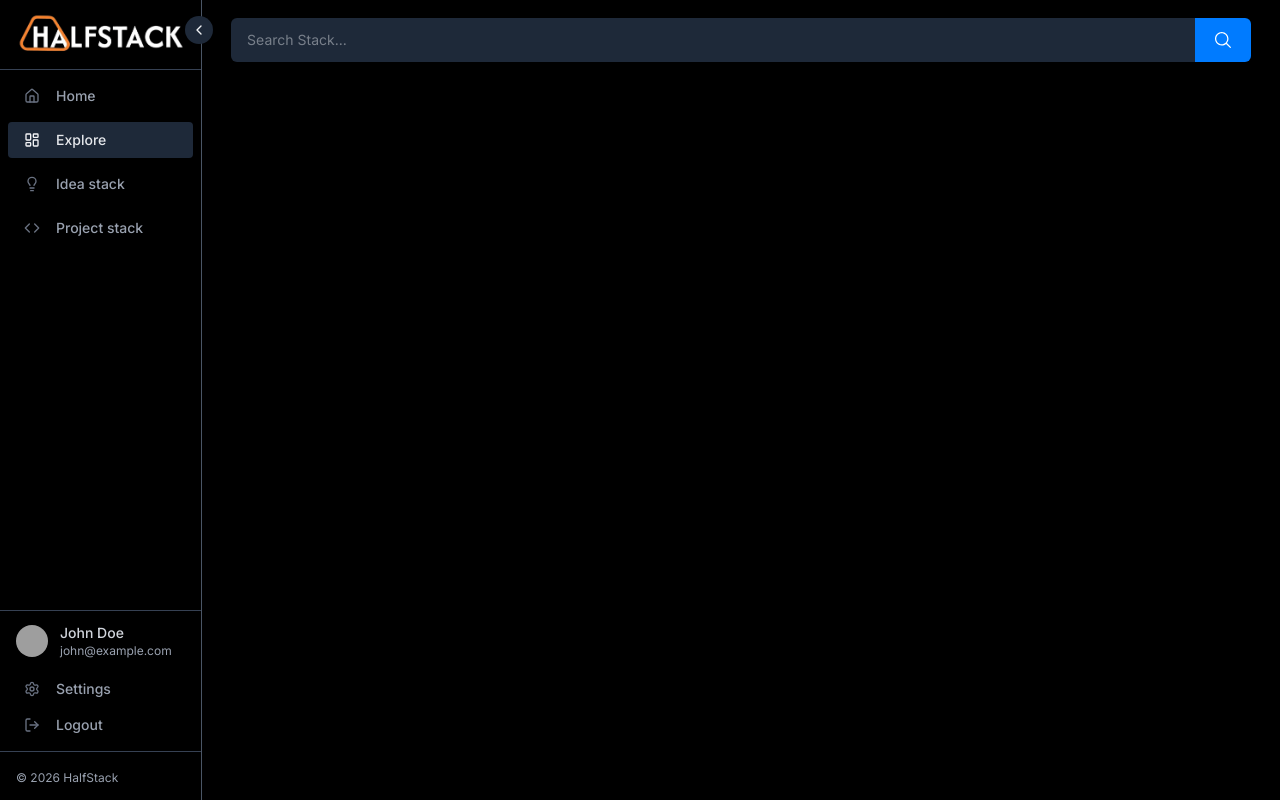
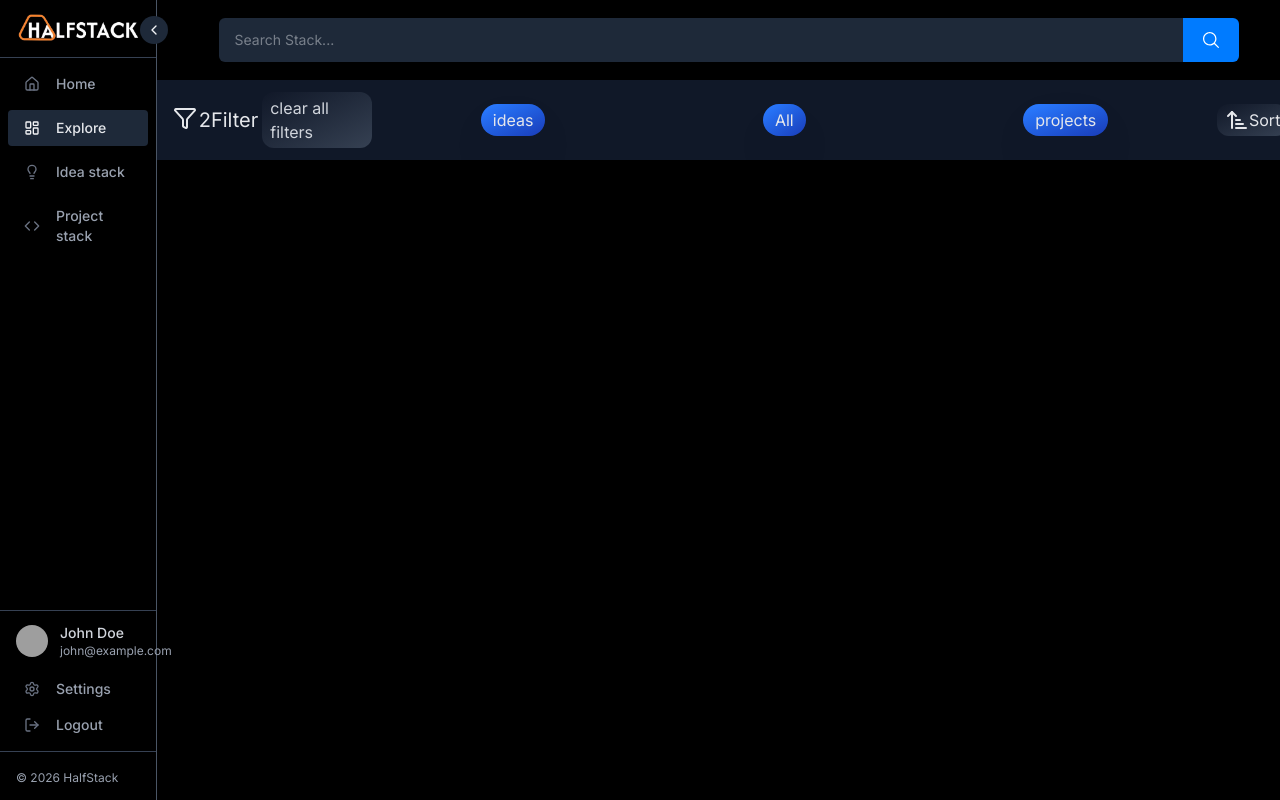
Before and after one commit to Mrunal-Malkar/StackRescue, a Next.js app: page /explore in a window 1280 px wide. Built offline with nearby package versions, Linux system fonts and the light colour scheme; grey boxes are pictures that could not be loaded.

Commit message:
feat:add filtering component

```diff
--- a/app/explore/page.tsx
+++ b/app/explore/page.tsx
@@ -1,5 +1,6 @@
 import SearchBar from "@/components/searchbar"
 import Sidebar from "@/components/sidebar"
+import { ArrowUpNarrowWide, Filter } from "lucide-react"
 
 const Explore = () => {
 
@@ -10,6 +11,25 @@ const Explore = () => {
                 <div className="w-full p-4 flex items-center justify-center">
                     <SearchBar/>
                 </div>
+            <div className="bg-gray-900 text-gray-600 w-full p-3 flex items-center justify-between overflow-x-auto">
+                 {/* bg-blue-500 rounded-2xl p-1 px-2 */}
+                 <div className="flex items-center">
+                <div className="text-gray flex px-1 gap-x-0.5">
+                    <Filter className="text-gray-200"/>
+                    <h3 className="text-gray-200  text-xl">2Filter</h3>
+                </div>
+                <div className="text-gray-300 bg-linear-to-tl from-gray-700 to-gray-900 rounded-xl p-1 px-2">clear all filters</div>
+                 </div>
+                <div className="text-gray-200 flex text-md items-center xl:w-4xl justify-around">
+                    <div className=" bg-linear-to-br from-blue-500 to-blue-800 shadow-2xl rounded-2xl p-1 px-3">ideas</div>
+                    <div className=" bg-linear-to-br from-blue-500 to-blue-800 shadow-2xl rounded-2xl p-1 px-3">All</div>
+                    <div className=" bg-linear-to-br from-blue-500 to-blue-800 shadow-2xl rounded-2xl p-1 px-3">projects</div>
+                </div>
+                <div className="text-md flex bg-linear-to-tl from-gray-700 to-gray-900 rounded-xl p-1 px-2 text-gray-200">
+                    <ArrowUpNarrowWide/>
+                    <h3 className="">Sort</h3>
+                </div>
+            </div>
             </div>
         </div>
   )
```
